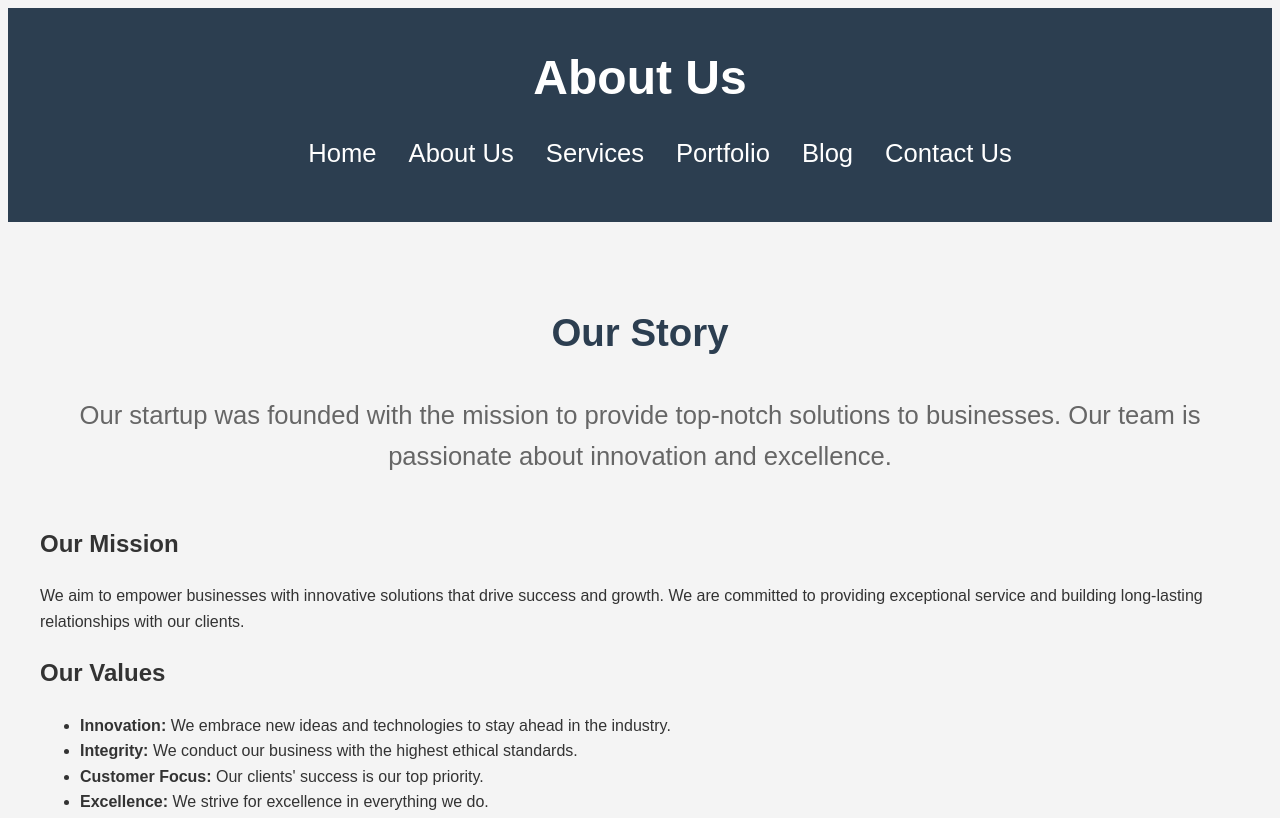
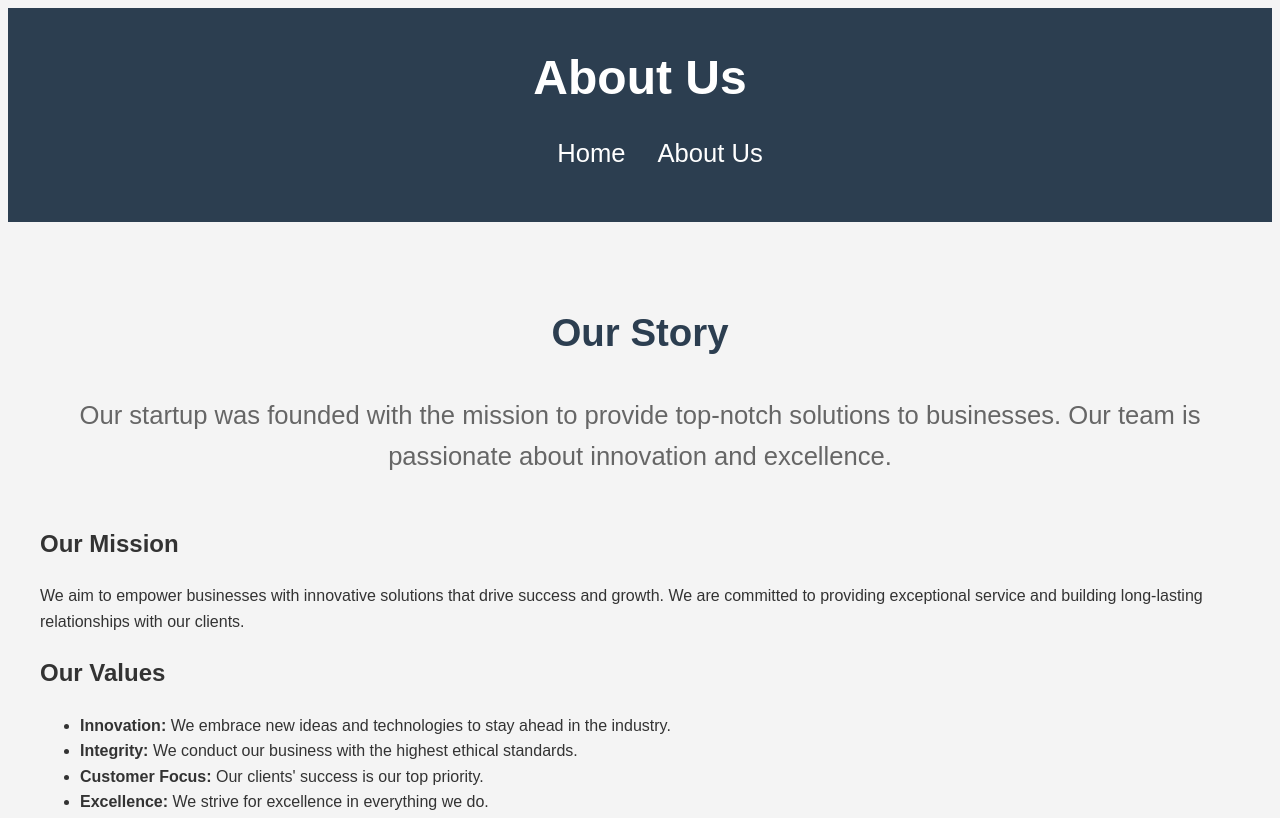
Before and after one commit to MJ2509899/last-project, a website: page src/about-us.html in a window 1280 px wide. Shown: the top 818 px of the page. Drawn offline with Linux system fonts and the light colour scheme; files that its build step writes are made by us from their sources.

Commit message:
yes i know

```diff
--- a/src/about-us.html
+++ b/src/about-us.html
@@ -14,10 +14,7 @@
             <ul>
                 <li><a href="../src/index.html">Home</a></li>
                 <li><a href="../src/about-us.html">About Us</a></li>
-                <li><a href="../src/services.html">Services</a></li>
-                <li><a href="../src/portfolio-page.html">Portfolio</a></li>
-                <li><a href="../src/blog-page.html">Blog</a></li>
-                <li><a href="../src/Contactus.html">Contact Us</a></li>
+
             </ul>
         </nav>
     </header>
```
